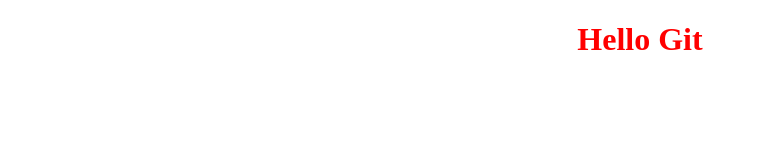
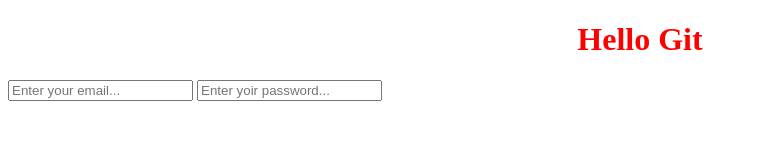
Before and after one commit to Da-Ben95/my-first-app, a plain HTML site: page index.html in a window 1280 px wide. Shown: the whole page, without its empty margins (0-758 px from the left). Drawn offline with Linux system fonts and the light colour scheme.

Commit message:
Updated with a html form

```diff
--- a/index.html
+++ b/index.html
@@ -8,5 +8,10 @@
   </head>
   <body>
     <h1>Hello Git</h1>
+    <form>
+      <input type="email" placeholder="Enter your email..." />
+      <input type="password" placeholder="Enter yoir password..." />
+    </form>
+    <script src="script.js"></script>
   </body>
 </html>
```
